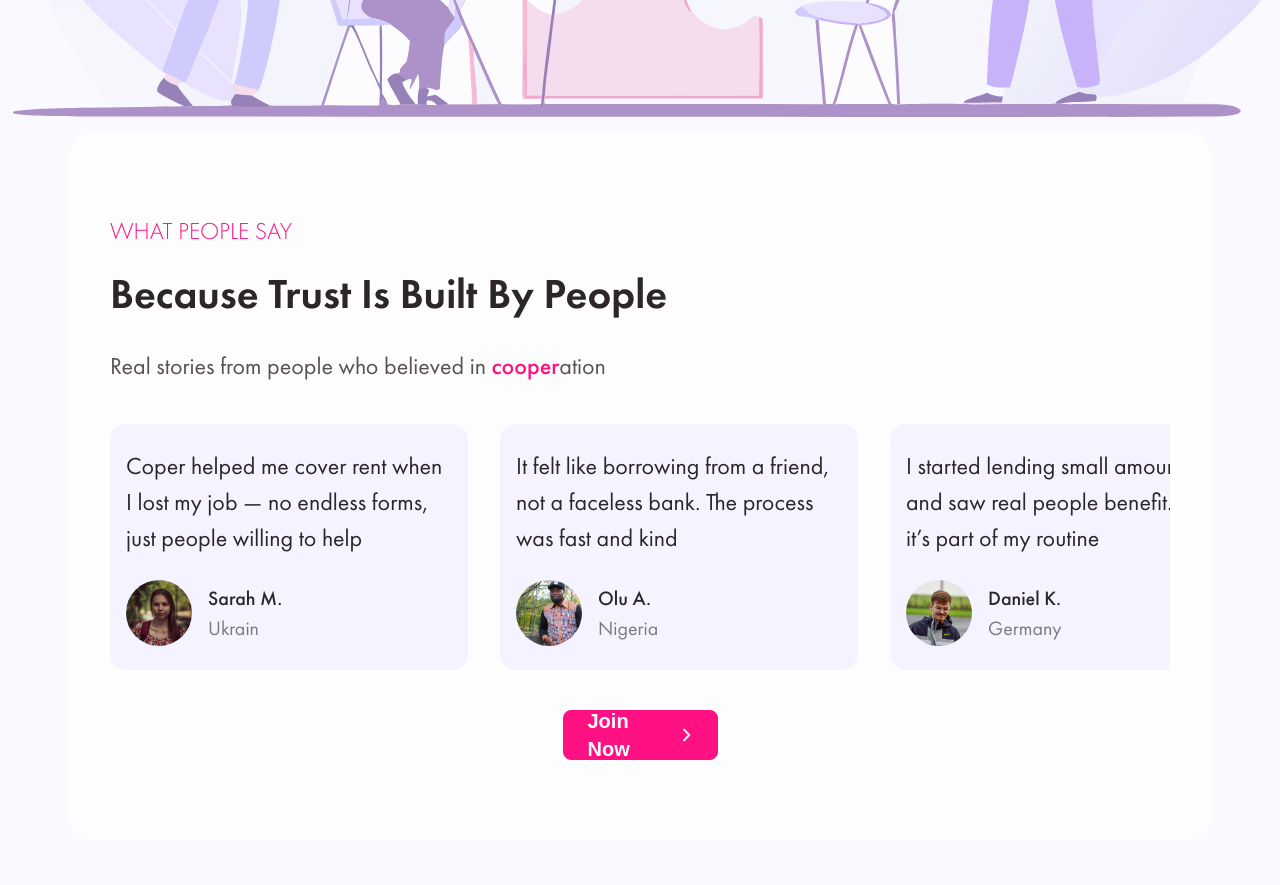
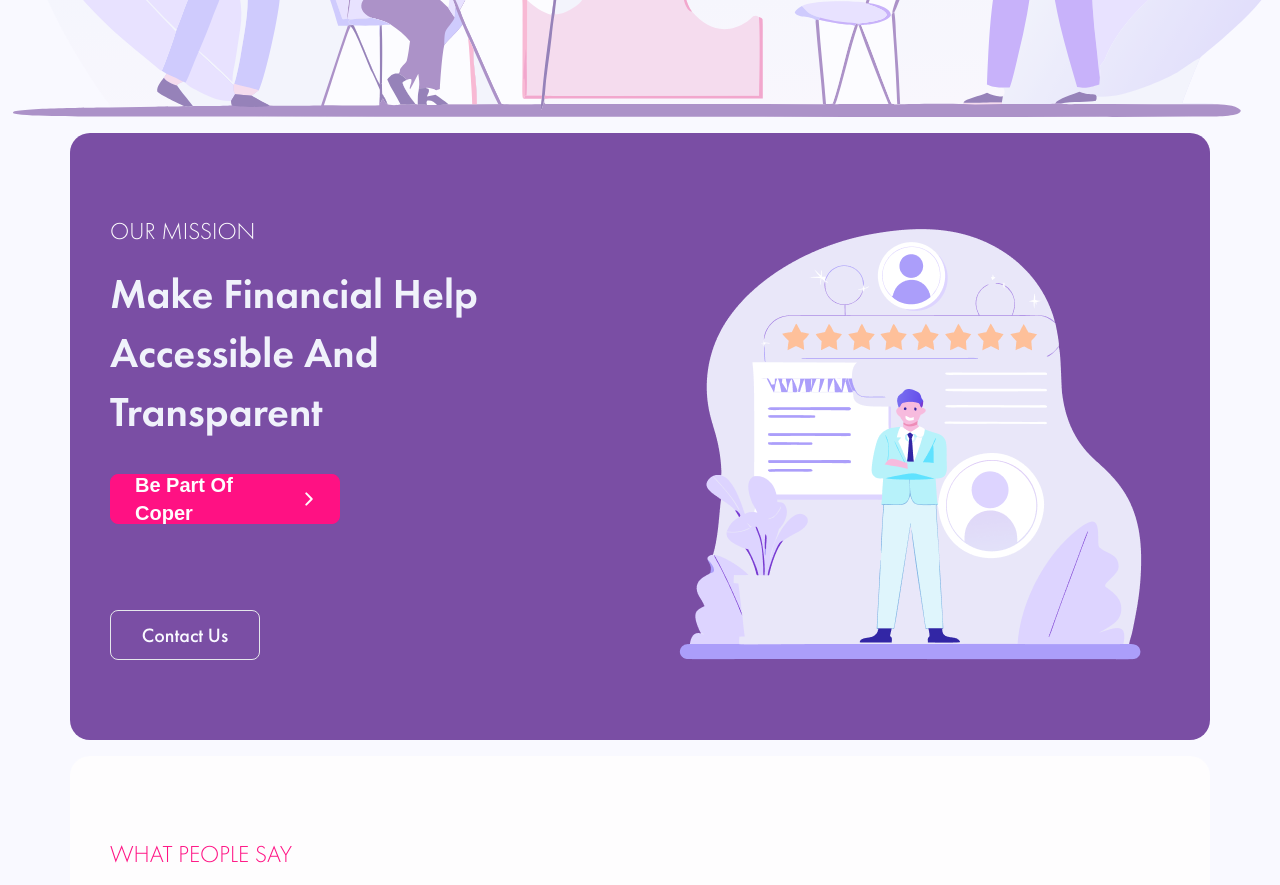
Before and after one commit to Mavlon4658/coper-project, a website: page index.html in a window 1280 px wide. Shown: the part 1120-2005 px from the top of the page. Drawn offline with nearby package versions, Linux system fonts and the light colour scheme; a web font is replaced by a local one.

Commit message:
mission section the end

```diff
--- a/index.html
+++ b/index.html
@@ -74,6 +74,39 @@
                 </div>
             </section>
             <!-- Home end -->
+
+            <!-- mission -->
+            <section class="mission mt-[16px]">
+                <div class="px-[10px] md:px-[20px] max-w-[1180px] m-auto">
+                    <div
+                        class="rounded-[20px] bg-purple py-[64px] md:py-[80px] px-[10px] md:px-[40px] gap-[40px] flex  justify-between md:flex-row flex-col">
+                        <div class="lg:w-[460px] md:w-[360px] w-full flex flex-col justify-between lg:text-start text-center flex-shrink-0 gap-[24px]">
+                            <div>
+                                <span class="text-white uppercase font-light text-[16px] lg:text-[24px]">
+                                    Our mission
+                                </span>
+                                <h2
+                                    class="text-[#F0F2FB] font-semibold text-[32px] lg:text-[42px] leading-[140%] capitalize mt-[16px] mb-[32px]">
+                                    Make financial help accessible and transparent
+                                </h2>
+                                <a href="#"
+                                    class="bg-pink lg:w-[230px] m-auto lg:m-0 btn-primary text-white capitalize font-medium text-[20px] rounded-[8px] px-[24px] py-[12px] flex items-center justify-center gap-[8px] w-[max-content]">
+                                    Be Part of Coper
+                                    <svg class="flex-shrink-0" width="13" height="16" viewBox="0 0 13 16" fill="none" xmlns="http://www.w3.org/2000/svg">
+                                        <path d="M4.25049 2.35938L9.75005 7.99995L4.25049 13.6405" stroke="#FFFAFC" stroke-width="2"
+                                            stroke-linecap="round" stroke-linejoin="round" />
+                                    </svg>
+                                </a>
+                            </div>
+                            <a href="#" class="w-[120px] m-auto lg:m-0 lg:w-[150px] h-[45px] lg:h-[50px] py-[12px] flex items-center justify-center px-[24px] text-[#F9F9FF] text-[16px] lg:text-[20px] font-medium rounded-[8px] border">Contact Us</a>
+                        </div>
+                        <div class="max-w-[500]">
+                            <img class="w-full" src="./assets/images/mission_img.png" alt="">
+                        </div>
+                    </div>
+                </div>
+            </section>
+            <!-- mission -->
 
             <!-- slider -->
             <section class="slider mt-[16px]">
```
Also changed, not shown: assets/images/mission_img.png (added), css/output.css.
